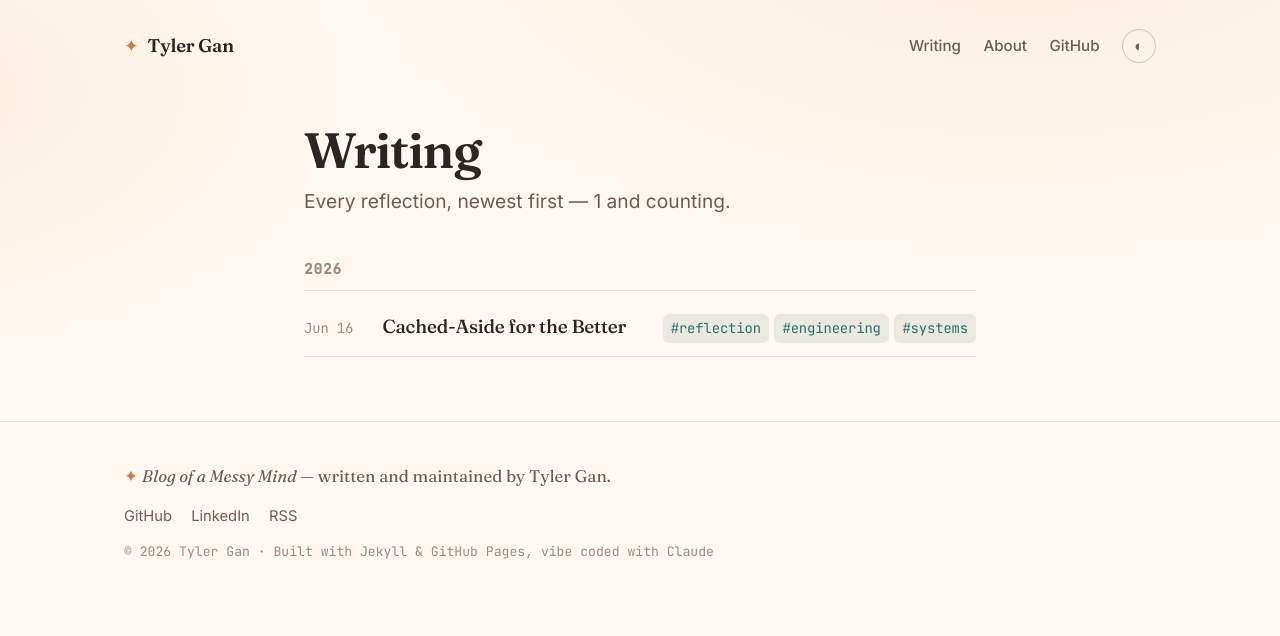
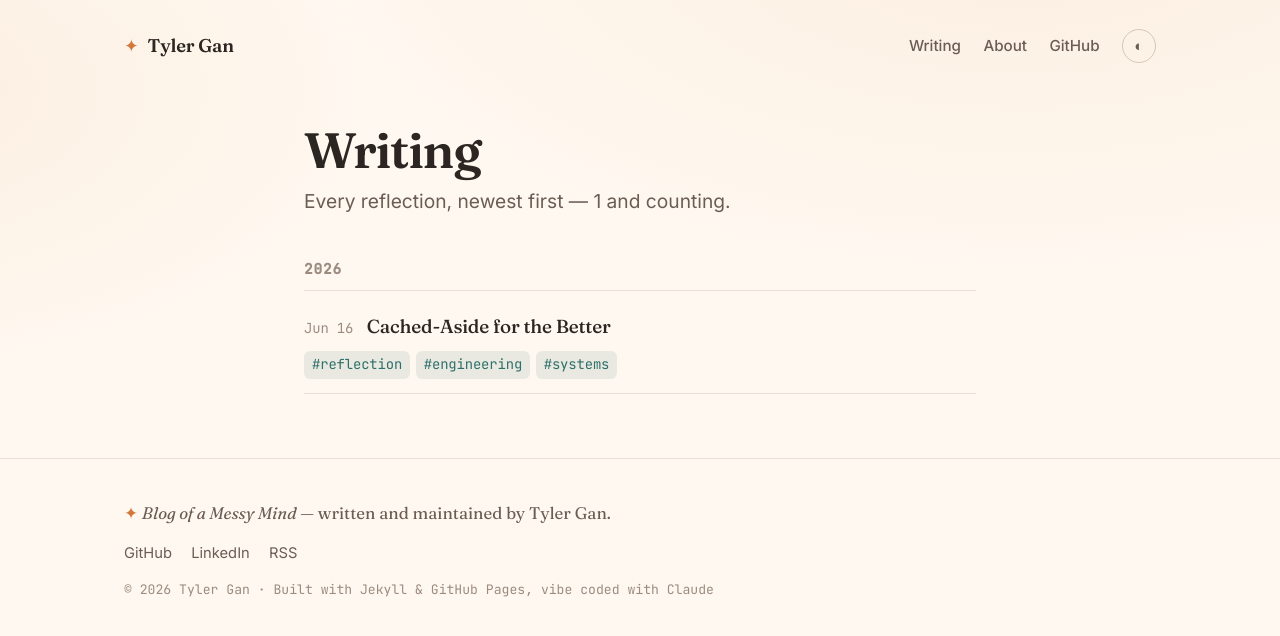
Before and after one commit to tylergan/boamm, a Jekyll site: the page built from writing.html, in a window 1280 px wide. Shown: the top 636 px of the page. Built offline with Jekyll 4.4.1, drawn with Linux system fonts in a browser that asks for light colours.

Commit message:
Fix mobile reveal, archive layout, and post back-link
- Reveal: trigger on any intersection (threshold 0) so tall post
  bodies appear on small viewports (8% threshold never met on phones)
- Archive: stack date+title with tags beneath, so titles no longer
  wrap one-word-per-line on mobile
- Post back-links now read 'back home'

```diff
--- a/_layouts/post.html
+++ b/_layouts/post.html
@@ -5,7 +5,7 @@ body_class: post-page
 
 <article class="post">
   <header class="post-header reveal">
-    <a class="back-link mono" href="{{ '/' | relative_url }}">← all writing</a>
+    <a class="back-link mono" href="{{ '/' | relative_url }}">← back home</a>
     <div class="post-meta">
       <time class="mono" datetime="{{ page.date | date_to_xmlschema }}">{{ page.date | date: "%B %-d, %Y" }}</time>
       {% assign words = content | number_of_words %}
@@ -40,6 +40,6 @@ body_class: post-page
         </a>
       {% endif %}
     </div>
-    <a class="back-link mono" href="{{ '/' | relative_url }}">← back to all writing</a>
+    <a class="back-link mono" href="{{ '/' | relative_url }}">← back home</a>
   </footer>
 </article>
--- a/assets/css/main.scss
+++ b/assets/css/main.scss
@@ -219,17 +219,14 @@ img { max-width: 100%; height: auto; }
 }
 .archive-list { list-style: none; margin: 0; padding: 0; }
 .archive-item {
-  display: flex; flex-wrap: wrap; align-items: baseline; gap: 0.4rem 0.9rem;
-  padding: 0.85rem 0; border-bottom: 1px solid var(--line);
+  display: flex; flex-direction: column; gap: 0.45rem;
+  padding: 0.9rem 0; border-bottom: 1px solid var(--line);
 }
-.archive-link { display: inline-flex; align-items: baseline; gap: 0.9rem; color: var(--ink); flex: 1; min-width: 0; }
-.archive-date { color: var(--ink-faint); flex: none; width: 4rem; }
-.archive-title { font-family: var(--serif); font-size: 1.18rem; font-weight: 500; letter-spacing: -0.01em; }
+.archive-link { display: flex; align-items: baseline; gap: 0.85rem; color: var(--ink); }
+.archive-date { color: var(--ink-faint); flex: 0 0 auto; white-space: nowrap; }
+.archive-title { font-family: var(--serif); font-size: 1.18rem; font-weight: 500; letter-spacing: -0.01em; min-width: 0; }
 .archive-link:hover .archive-title { color: var(--terracotta-2); }
 .archive-tags { display: flex; gap: 0.35rem; flex-wrap: wrap; }
-@media (max-width: 540px) {
-  .archive-link { gap: 0.2rem 0.9rem; flex-wrap: wrap; }
-}
 
 /* ── Post / page ───────────────────────────────────────────── */
 .post, .page-doc { max-width: var(--maxw); margin: 2rem auto 4rem; padding: 0 1.5rem; }
--- a/assets/js/main.js
+++ b/assets/js/main.js
@@ -68,7 +68,7 @@
           io.unobserve(entry.target);
         }
       });
-    }, { rootMargin: "0px 0px -8% 0px", threshold: 0.08 });
+    }, { rootMargin: "0px 0px -8% 0px", threshold: 0 });
     items.forEach(function (el) { io.observe(el); });
   }
 
```
